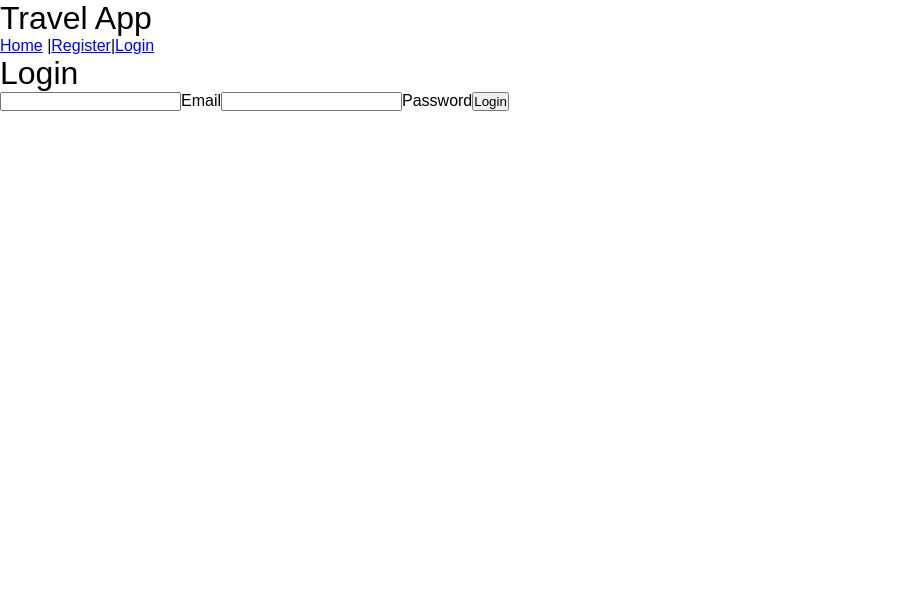
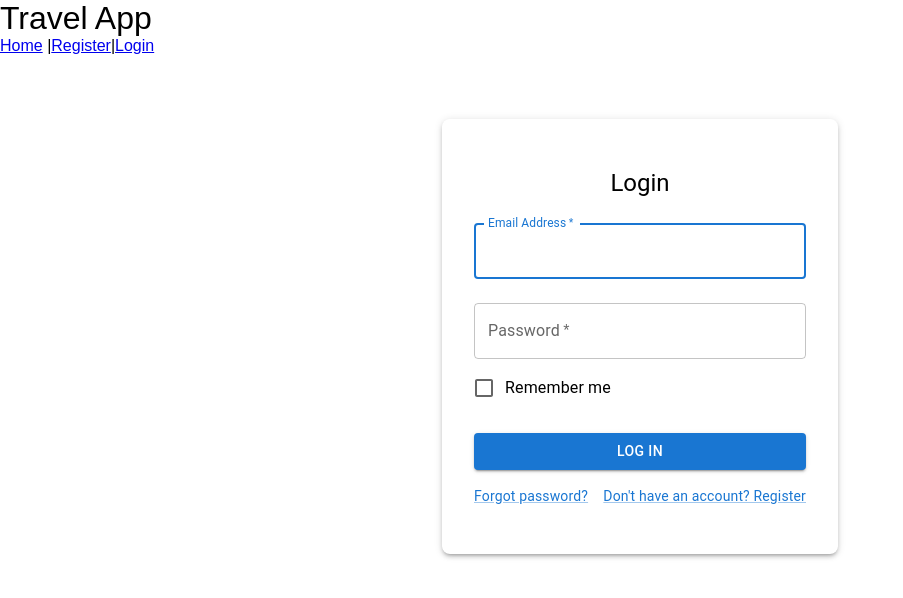
Before and after one commit to GabrielMelhem/Travel_App, a React (Vite) app: page /login in a window 1280 px wide. Shown: the top 598 px of the page, without its empty margins (0-903 px from the left). Built offline with nearby package versions, Linux system fonts and the light colour scheme; no server answers.

Commit message:
Navigation Login/Register, MUI

```diff
--- a/src/pages/login/Login.jsx
+++ b/src/pages/login/Login.jsx
@@ -1,16 +1,30 @@
 import React from "react";
 import { useContext, useState } from "react";
 import { AuthContext } from "../../context/AuthContext";
+import { useNavigate } from "react-router-dom";
+import {
+  Container,
+  Box,
+  Typography,
+  TextField,
+  FormControlLabel,
+  Checkbox,
+  Button,
+  Grid,
+  Link,
+} from "@mui/material";
 
 const Login = () => {
   const { login } = useContext(AuthContext);
   const [email, setEmail] = useState("");
   const [password, setPassword] = useState("");
+  const navigate = useNavigate();
 
   const handleEmailChange = (e) => {
     setEmail(e.target.value);
     // console.log("email :>> ", email);
   };
+
   const handlePasswordChange = (e) => {
     setPassword(e.target.value);
     // console.log("password :>> ", password);
@@ -19,19 +33,224 @@ const Login = () => {
   const handleLogin = (e) => {
     e.preventDefault();
     console.log("email, password :>> ", email, password);
-    login(email, password);
+    if (email && password) {
+      login(email, password);
+      console.log("Login successful");
+      console.log("email, password :>> ", email, password);
+      navigate(`/`);
+    } else {
+      console.log("Login failed");
+    }
   };
+
+  // const [formData, setFormData] = useState({
+  //   email: "",
+  //   password: "",
+  //   rememberMe: false,
+  // });
+
+  // const [errors, setErrors] = useState({
+  //   email: "",
+  //   password: "",
+  // });
+
+  // const validateForm = () => {
+  //   let valid = true;
+  //   const newErrors = { email: "", password: "" };
+
+  //   if (!formData.email) {
+  //     newErrors.email = "Email is required";
+  //     valid = false;
+  //   }
+
+  //   // Password strength check
+  //   const passwordRegex = /^(?=.*[a-z])(?=.*[A-Z]).{6,}$/;
+  //   if (!formData.password || !passwordRegex.test(formData.password)) {
+  //     newErrors.password =
+  //       "Password must be at least 6 characters with at least one uppercase and one lowercase letter";
+  //     valid = false;
+  //   }
+
+  //   setErrors(newErrors);
+  //   return valid;
+  // };
+
+  // const handleLogin = (e) => {
+  //   e.preventDefault();
+  //   if (validateForm()) {
+  //     login(formData.email, formData.password);
+  //     console.log("Login successful");
+  //     console.log("email, password :>> ", formData.email, formData.password);
+  //   } else {
+  //     console.log("Login failed");
+  //   }
+  // };
+
+  // const handleChange = (e) => {
+  //   const { name, value, checked } = e.target;
+  //   setFormData({
+  //     ...formData,
+  //     [name]: name === "rememberMe" ? checked : value,
+  //   });
+  // };
 
   return (
     <>
-      <h1>Login</h1>
-      <form onSubmit={handleLogin}>
-        <input type="text" id="email" onChange={handleEmailChange} />
-        <label htmlFor="email">Email</label>
-        <input type="password" id="password" onChange={handlePasswordChange}/>
-        <label htmlFor="password">Password</label>
-        <button type="submit">Login</button>
-      </form>
+      <Container component="main" maxWidth="xs">
+        <Box
+          sx={{
+            boxShadow: 3,
+            borderRadius: 2,
+            px: 4,
+            py: 6,
+            marginTop: 8,
+            display: "flex",
+            flexDirection: "column",
+            alignItems: "center",
+          }}
+        >
+          <Typography component="h1" variant="h5">
+            Login
+          </Typography>
+          <Box
+            component="form"
+            onSubmit={handleLogin}
+            noValidate
+            sx={{ mt: 1 }}
+          >
+            <TextField
+              margin="normal"
+              required
+              fullWidth
+              id="email"
+              label="Email Address"
+              name="email"
+              autoComplete="email"
+              autoFocus
+              onChange={handleEmailChange}
+            />
+            <TextField
+              margin="normal"
+              required
+              fullWidth
+              name="password"
+              label="Password"
+              type="password"
+              id="password"
+              autoComplete="current-password"
+              onChange={handlePasswordChange}
+            />
+            <FormControlLabel
+              control={<Checkbox value="remember" color="primary" />}
+              label="Remember me"
+            />
+            <Button
+              type="submit"
+              fullWidth
+              variant="contained"
+              sx={{ mt: 3, mb: 2 }}
+            >
+              Log In
+            </Button>
+
+            <Grid container>
+              <Grid item xs>
+                <Link href="#" variant="body2">
+                  Forgot password?
+                </Link>
+              </Grid>
+              <Grid item>
+                <Link href="/register" variant="body2">
+                  {"Don't have an account? Register"}
+                </Link>
+              </Grid>
+            </Grid>
+          </Box>
+        </Box>
+      </Container>
+
+      {/* //----------------------- */}
+      {/* <Box
+        component="form"
+        onSubmit={handleLogin}
+        sx={{
+          maxWidth: "500px",
+          margin: "auto",
+          padding: "20px",
+          borderRadius: "8px",
+          boxShadow: "0 4px 8px rgba(0,0,0,0.1)",
+          backgroundColor: "white",
+        }}
+      >
+        <Typography variant="h5" component="div" sx={{ mb: 2 }}>
+          Login
+        </Typography>
+        <TextField
+          fullWidth
+          label="Email"
+          name="email"
+          value={formData.email}
+          onChange={handleChange}
+          error={Boolean(errors.email)}
+          helperText={errors.email}
+          margin="normal"
+        />
+        <TextField
+          fullWidth
+          type="password"
+          label="Password"
+          name="password"
+          value={formData.password}
+          onChange={handleChange}
+          error={Boolean(errors.password)}
+          helperText={errors.password}
+          margin="normal"
+          sx={{ mt: 2 }}
+        />
+        <FormControlLabel
+          control={
+            <Checkbox
+              checked={formData.rememberMe}
+              onChange={handleChange}
+              name="rememberMe"
+              color="primary"
+            />
+          }
+          label="Remember Me"
+          sx={{ mt: 1, textAlign: "left" }}
+        />
+        <Button
+          type="submit"
+          variant="contained"
+          color="primary"
+          fullWidth
+          sx={{ mt: 2 }}
+        >
+          Login
+        </Button>
+        <Box sx={{ mt: 2, textAlign: "center" }}>
+          <Link href="#" variant="body2">
+            Forgot Password?
+          </Link>
+          <Box mt={1}>
+            <Link href="#" variant="body2">
+              Don't have an account? Register
+            </Link>
+          </Box>
+        </Box>
+      </Box> */}
+      {/* //------------------- */}
+      {/* <form onSubmit={handleLogin}>
+          <input type="text" id="email" onChange={handleEmailChange} />
+          <label htmlFor="email">Email</label>
+          <input
+            type="password"
+            id="password"
+            onChange={handlePasswordChange}
+          />
+          <label htmlFor="password">Password</label>
+          <button type="submit">Login</button>
+        </form>  */}
     </>
   );
 };
--- a/src/pages/register/Register.jsx
+++ b/src/pages/register/Register.jsx
@@ -1,11 +1,20 @@
 import React from 'react'
 import { useContext, useState } from "react";
-import { AuthContext } from "../../context/AuthContext"
+import { AuthContext } from "../../context/AuthContext";
+import { useNavigate } from "react-router-dom";
+import {
+  Container,
+  Box,
+  Typography,
+  TextField,
+  Button,
+} from "@mui/material";
 
 const Register = () => {
   const { register } = useContext(AuthContext);
   const [email, setEmail] = useState("");
   const [password, setPassword] = useState("");
+  const navigate =useNavigate();
 
   const handleEmailChange = (e) => {
     setEmail(e.target.value);
@@ -21,18 +30,76 @@ const Register = () => {
     e.preventDefault();
     console.log("email, password :>> ", email, password);
     register(email, password);
+    navigate(`/login`);
   };
 
   return (
     <>
-    <h1>Register</h1>
+    <Container component="main" maxWidth="xs">
+        <Box
+          sx={{
+            boxShadow: 3,
+            borderRadius: 2,
+            px: 4,
+            py: 6,
+            marginTop: 8,
+            display: "flex",
+            flexDirection: "column",
+            alignItems: "center",
+          }}
+        >
+          <Typography component="h1" variant="h5">
+            Register
+          </Typography>
+          <Box
+            component="form"
+            onSubmit={handleRegister}
+            noValidate
+            sx={{ mt: 1 }}
+          >
+            <TextField
+              margin="normal"
+              required
+              fullWidth
+              id="email"
+              label="Email Address"
+              name="email"
+              autoComplete="email"
+              autoFocus
+              onChange={handleEmailChange}
+            />
+            <TextField
+              margin="normal"
+              required
+              fullWidth
+              name="password"
+              label="Password"
+              type="password"
+              id="password"
+              autoComplete="current-password"
+              onChange={handlePasswordChange}
+            />
+
+            <Button
+              type="submit"
+              fullWidth
+              variant="contained"
+              sx={{ mt: 3, mb: 2 }}
+            >
+              Register
+            </Button>
+          </Box>
+        </Box>
+      </Container>
+    {/* //------------------ */}
+    {/* <h1>Register</h1>
     <form onSubmit={handleRegister}>
       <input type='text' id='email' onChange={handleEmailChange}/>
       <label htmlFor='email'>Email</label>
       <input type='password' id='password' onChange={handlePasswordChange}/>
       <label htmlFor='password'>Password</label>
       <button type='submit'>Register</button>
-    </form>
+    </form> */}
     </>
 
   )
```
Also changed, not shown: package.json (+8 -1 lines), 1 other file (tests, documents, lock files or other folders).
